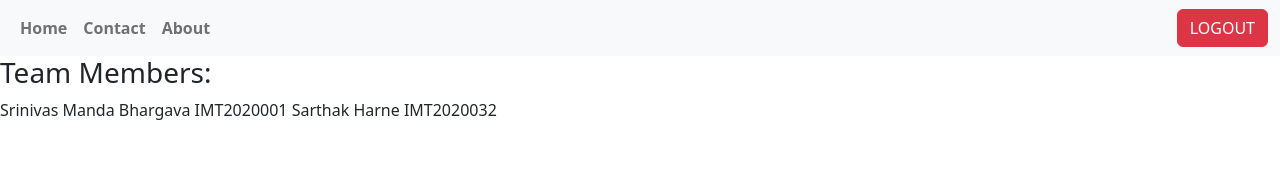
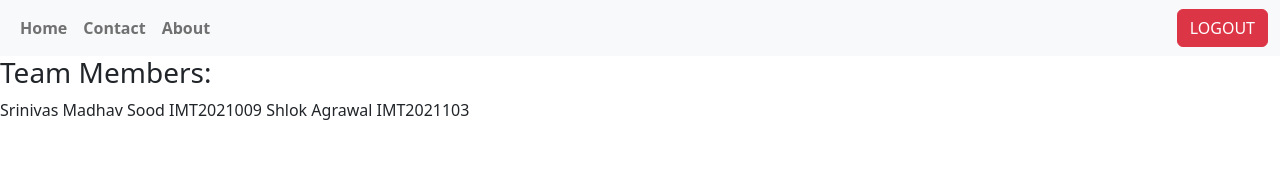
Before and after one commit to madhav0407/TicketResolver_Kube, a React (Create React App) app: page /about in a window 1280 px wide. Shown: the top 188 px of the page. Built offline with nearby package versions, Linux system fonts and the light colour scheme.

Commit message:
adding report

```diff
--- a/src/About.js
+++ b/src/About.js
@@ -4,7 +4,7 @@ export default function About() {
   return (
     <div>
         <h3>Team Members:</h3>
-        <p>Srinivas Manda Bhargava IMT2020001 Sarthak Harne IMT2020032</p>
+        <p>Srinivas Madhav Sood IMT2021009 Shlok Agrawal IMT2021103</p>
     </div>
   )
 }
--- a/src/Contact.js
+++ b/src/Contact.js
@@ -4,7 +4,7 @@ export default function Contact() {
   return (
     <div>
       <h3>Contact</h3>
-      <p>srinivasa.bhargava@iiitb.ac.in sarthak.harne@iiitb.ac.in</p>
+      <p>madhav.sood@iiitb.ac.in shlok.agrawal@iiitb.ac.in</p>
     </div>
   )
 }
```
